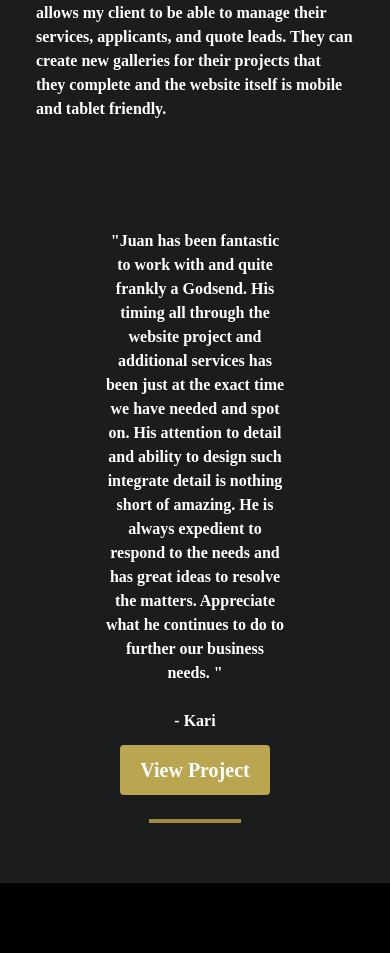
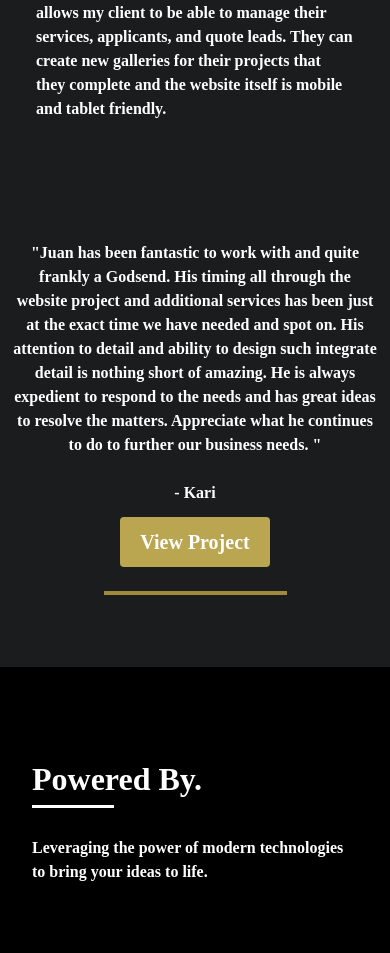
Before and after one commit to cjuanito797/brillanteLabs, a Django app: page / in a window 390 px wide. Shown: the part 2496-3449 px from the top of the page. Run offline with Django 5.2, Linux system fonts and the light colour scheme.

Commit message:
fixing mobile issues.

```diff
--- a/Home/templates/index.html
+++ b/Home/templates/index.html
@@ -221,7 +221,7 @@
         </div>
 
         <div class="columns is-mobile is-centered mt-5 pt-5 mb-5 pb-5">
-            <div class="column is-half has-text-centered">
+            <div class="column is-half-fullhd is-full-mobile has-text-centered p-5">
                 <p class="quote has-text-white has-text-weight-semibold">"Juan has been
                     fantastic to work with and
                     quite frankly
```
